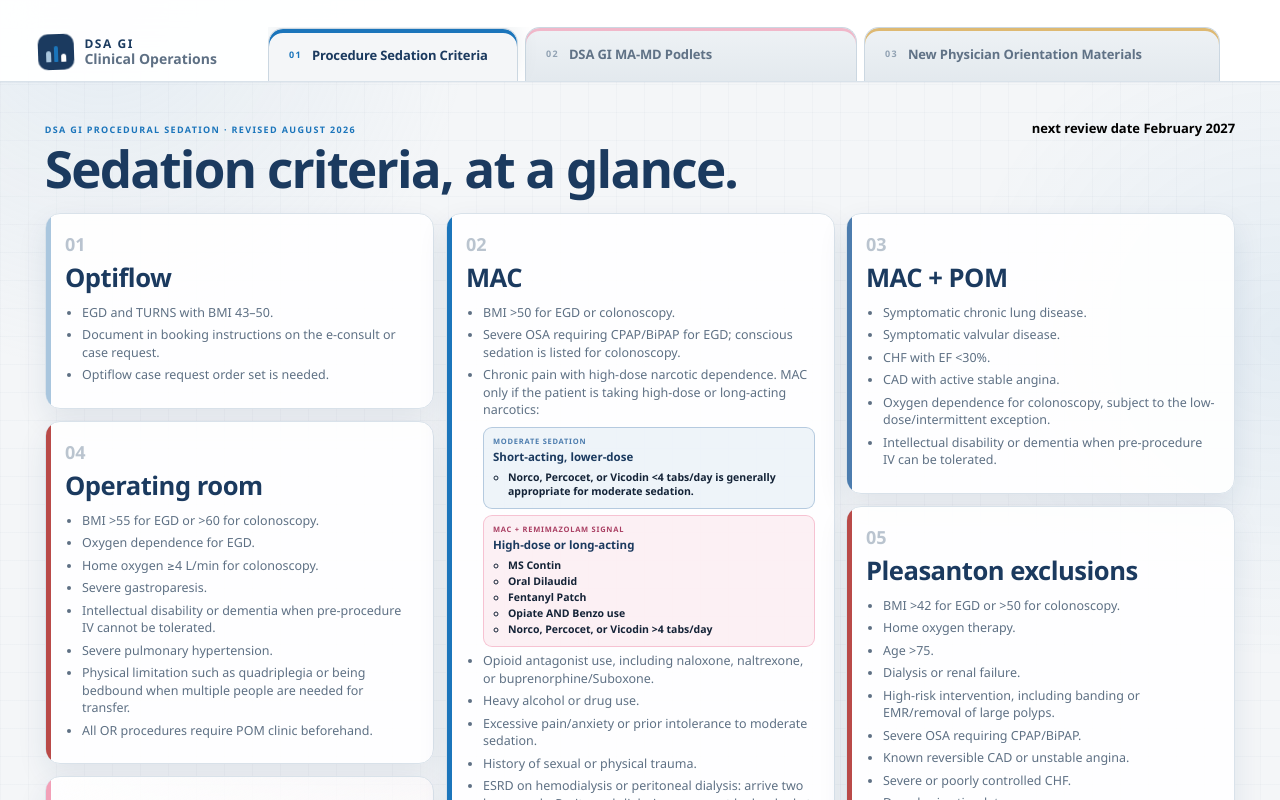
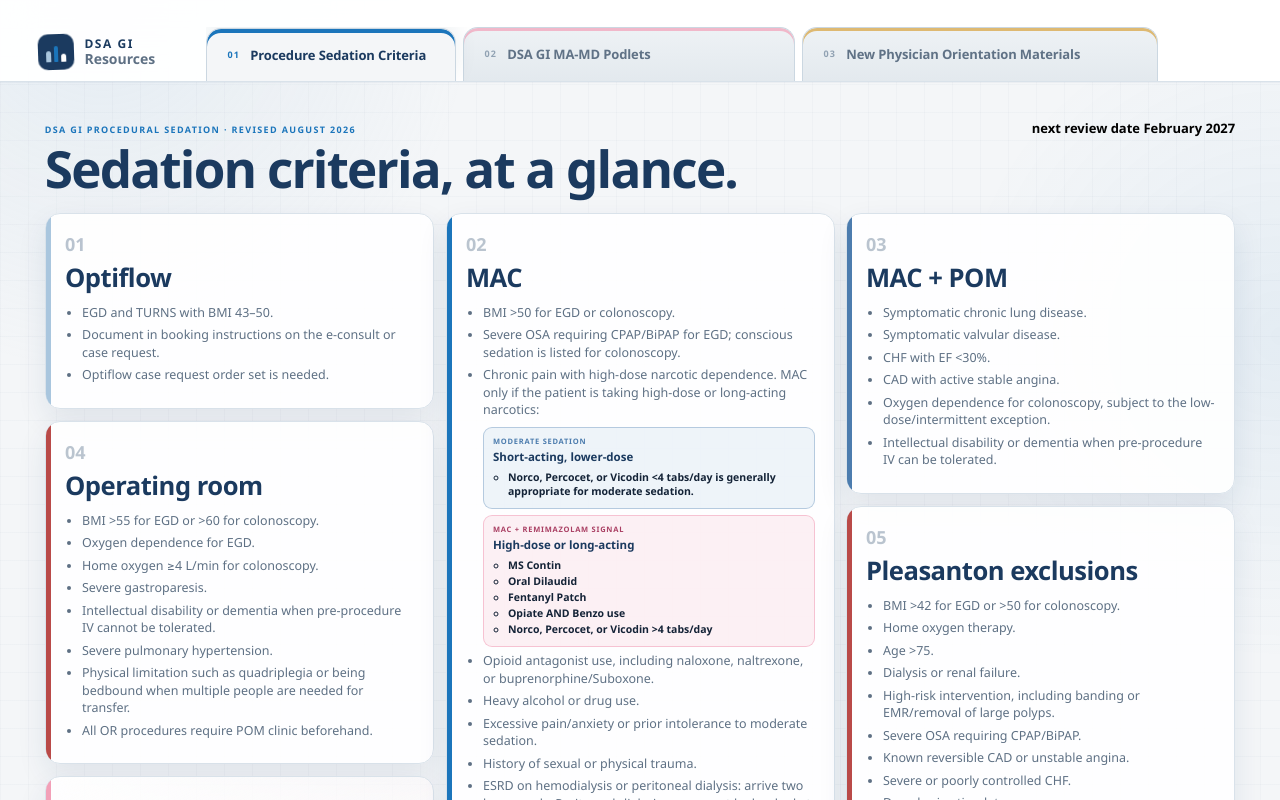
Before and after one commit to roshan-d-patel-8/dsa-gi-sedation-criteria, a React (Vite) app: page / in a window 1280 px wide. Shown: the top 800 px of the page. Built offline with nearby package versions, Linux system fonts and the light colour scheme.

Commit message:
Rename site to DSA GI Resources
Co-Authored-By: Claude Fable 5 <noreply@anthropic.com>

```diff
--- a/index.html
+++ b/index.html
@@ -4,9 +4,9 @@
     <meta charset="UTF-8" />
     <meta name="viewport" content="width=device-width, initial-scale=1.0" />
     <meta name="theme-color" content="#071c26" />
-    <meta name="description" content="DSA GI procedure sedation routing criteria, revised August 2026." />
+    <meta name="description" content="DSA GI clinical operations resources: procedure sedation criteria, MA–MD pod coverage, and new physician orientation." />
     <link rel="icon" type="image/svg+xml" href="./favicon.svg" />
-    <title>DSA GI Sedation Criteria</title>
+    <title>DSA GI Resources</title>
   </head>
   <body>
     <div id="root"></div>
--- a/package.json
+++ b/package.json
@@ -1,6 +1,6 @@
 {
   "name": "dsa-gi-sedation-criteria",
-  "version": "0.10.5",
+  "version": "0.11.0",
   "private": true,
   "type": "module",
   "scripts": {
--- a/src/App.jsx
+++ b/src/App.jsx
@@ -552,9 +552,9 @@ export default function App() {
   return (
     <div className={`app-shell active-${activeTab}`}>
       <header className="site-header">
-        <div className="brand" aria-label="DSA GI Clinical Operations">
+        <div className="brand" aria-label="DSA GI Resources">
           <span className="brand-mark"><i /><i /><i /></span>
-          <span><strong>DSA GI</strong><small>Clinical Operations</small></span>
+          <span><strong>DSA GI</strong><small>Resources</small></span>
         </div>
         <FolderTabs activeTab={activeTab} onChange={setActiveTab} />
       </header>
```
Also changed, not shown: 2 other files (tests, documents, lock files or other folders).
